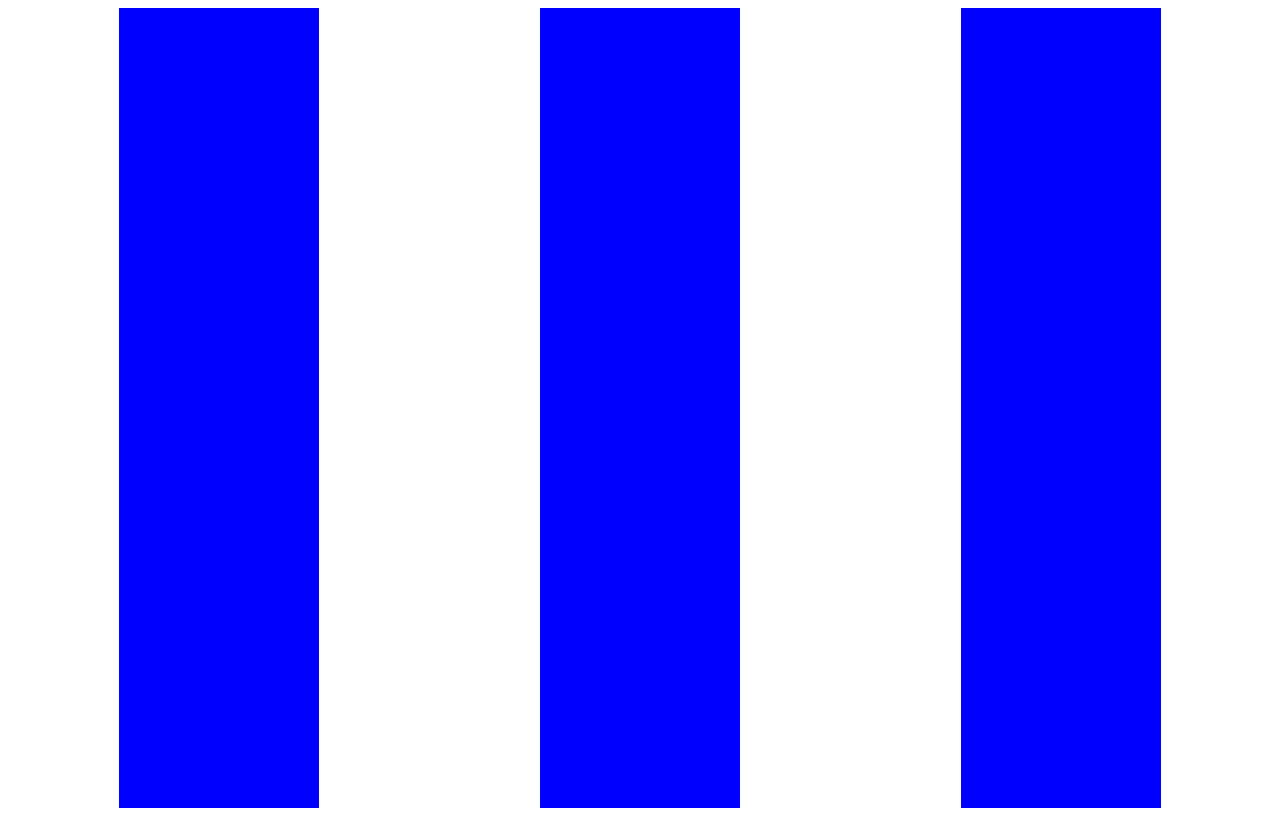
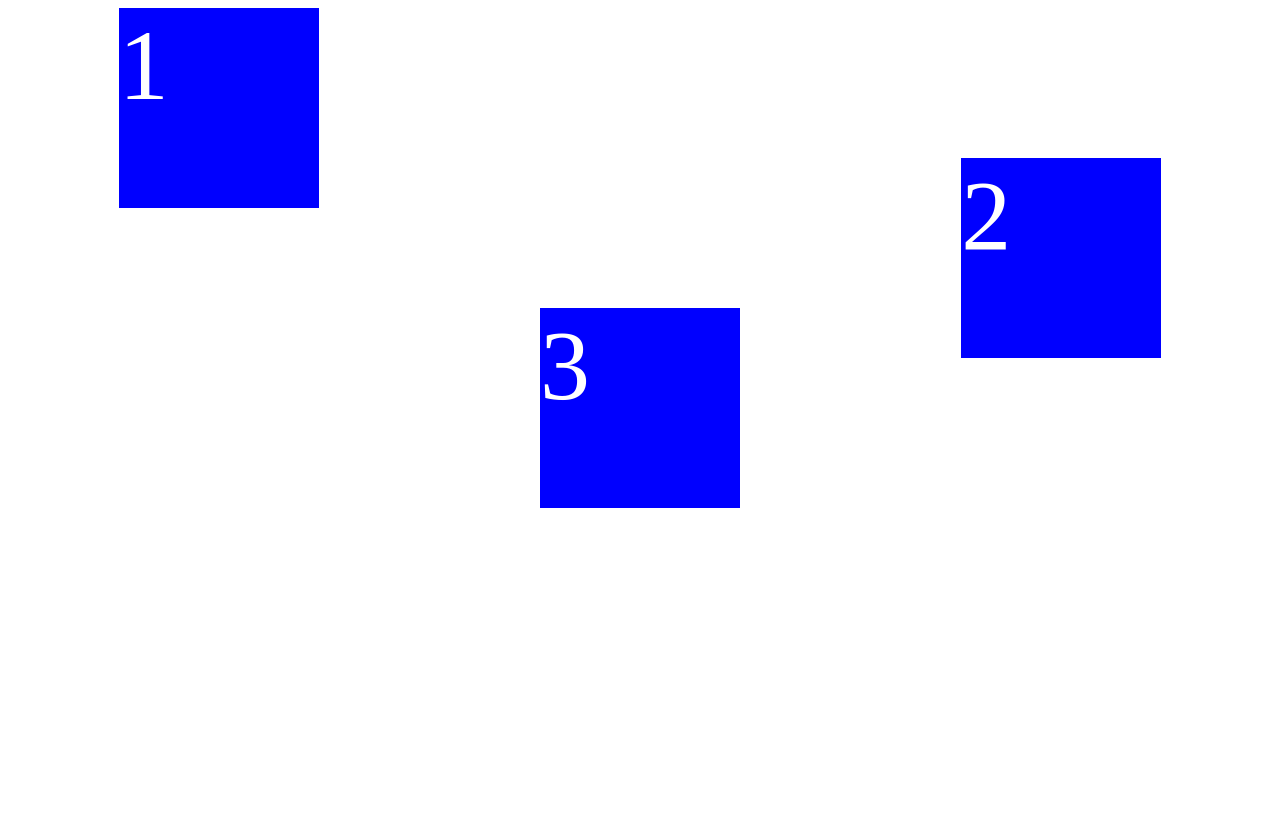
Before and after one commit to alstjs1207/scss_masterclass, a plain HTML site: page index.html in a window 1280 px wide. Drawn offline with Linux system fonts and the light colour scheme.

Commit message:
align-self and order

```diff
--- a/index.html
+++ b/index.html
@@ -5,9 +5,9 @@
 </head>
 <body>
     <div class="wrapper">
-        <div class="box"></div>
-        <div class="box"></div>
-        <div class="box"></div>
+        <div class="box">1</div>
+        <div class="box">2</div>
+        <div class="box">3</div>
     </div>
 </body>
 </html>
--- a/style.css
+++ b/style.css
@@ -1,13 +1,27 @@
 .box {
     background: blue;
     width: 200px;
-    /* height: 200px; */
+    height: 200px;
+    color: white;
+    font-size: 100px;
 }
 
 
 .wrapper {
     display: flex;
+    flex-direction: row;
+    /* Main Axis*/
     justify-content: space-around;
-    align-items: stretch;
-    height: 800px;
+    /* Cross Axis*/
+    align-items: flex-start;
+    height: 500px;
 }
+
+.box:nth-child(2) {
+    align-self: center;
+    order:1;
+}
+
+.box:nth-child(3) {
+    align-self: flex-end;
+}
```
